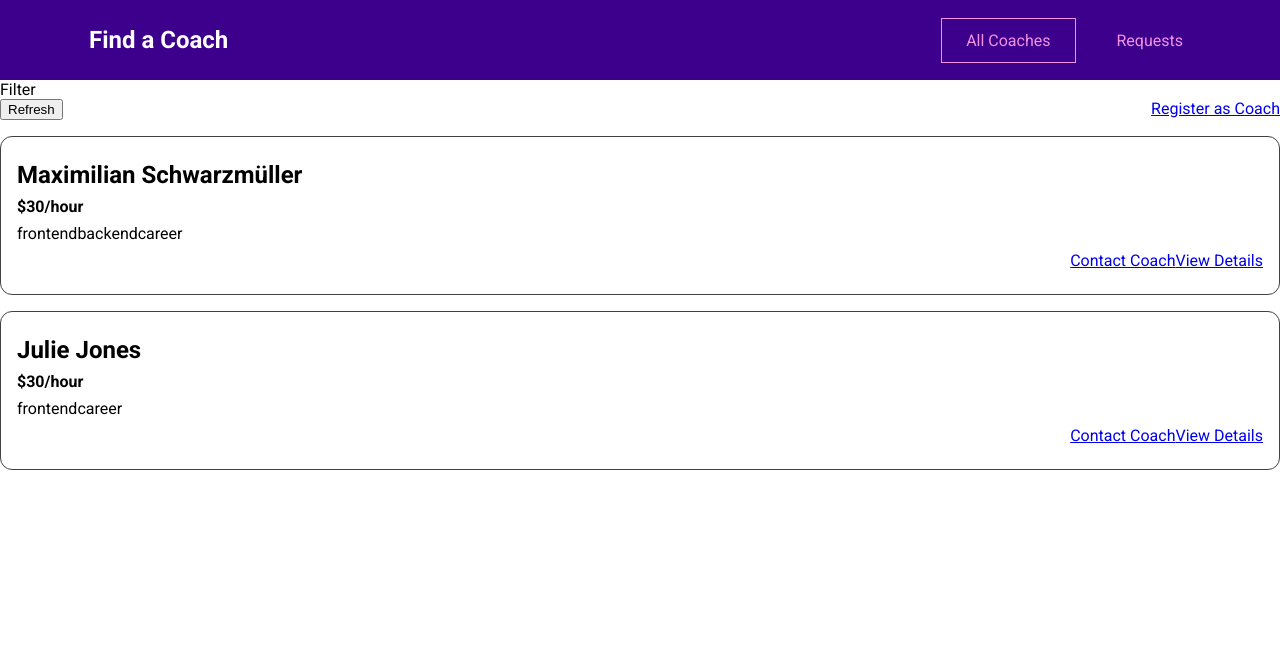
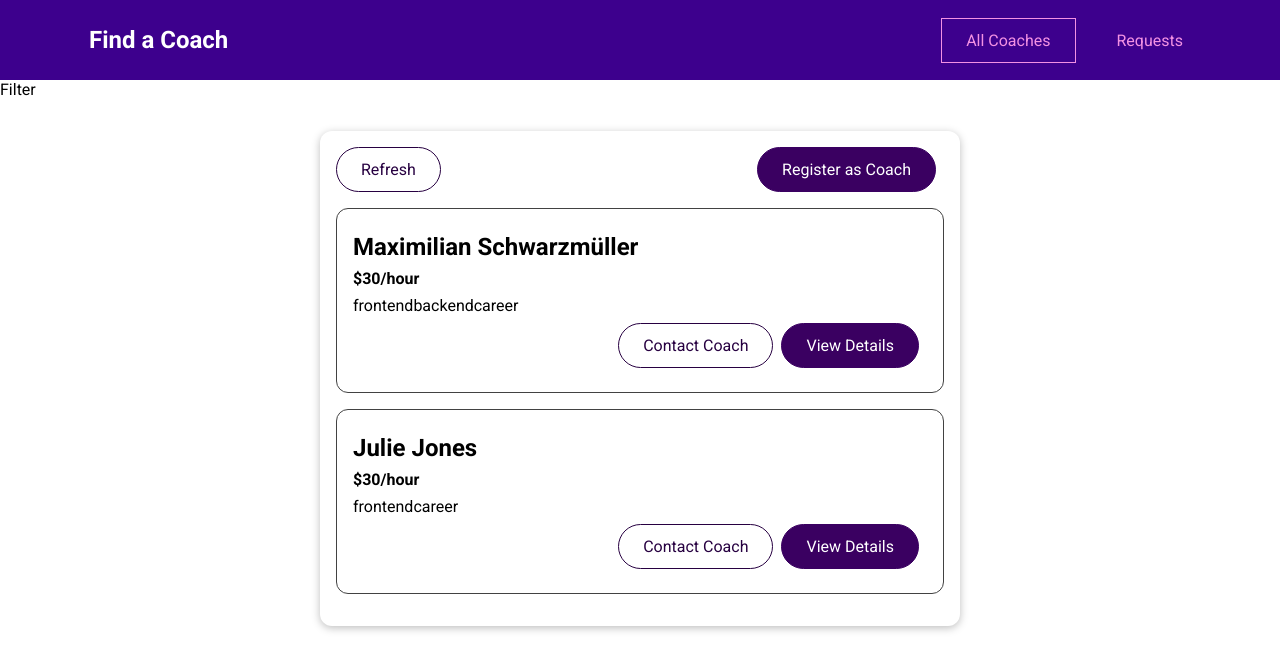
Before and after one commit to Mohand-Abdelkader/Find-Coach-Vue, a Vue app: page /coaches in a window 1280 px wide. Shown: the top 670 px of the page. Built offline with nearby package versions, Linux system fonts and the light colour scheme.

Commit message:
base button and base card

```diff
--- a/src/main.js
+++ b/src/main.js
@@ -2,7 +2,12 @@ import { createApp } from "vue";
 import router from "./router";
 import App from "./App.vue";
 import store from "./store";
+import BaseCardVue from "./pages/ui/BaseCard.vue";
+import BaseButtonVue from "./pages/ui/BaseButton.vue";
+
 const app = createApp(App);
 app.use(router);
 app.use(store);
+app.component("base-card", BaseCardVue);
+app.component("base-button", BaseButtonVue);
 app.mount("#app");
--- a/src/pages/coaches/CoachesList.vue
+++ b/src/pages/coaches/CoachesList.vue
@@ -1,9 +1,10 @@
 <template>
   <section>Filter</section>
   <section>
+    <base-card>
       <div class="controls">
-      <button>Refresh</button>
-      <router-link to="/register">Register as Coach</router-link>
+        <base-button mode="outline">Refresh</base-button>
+        <base-button link to="/register">Register as Coach</base-button>
       </div>
       <ul v-if="hasCoaches">
         <coach-item
@@ -17,13 +18,16 @@
         ></coach-item>
       </ul>
       <h2 v-else>There is No Coaches found</h2>
+    </base-card>
   </section>
 </template>
 
 <script>
 import CoachItem from "../components/coaches/CoachItem.vue";
+import BaseButton from "../ui/BaseButton.vue";
+import BaseCard from "../ui/BaseCard.vue";
 export default {
-  components: { CoachItem },
+  components: { CoachItem, BaseCard, BaseButton },
   computed: {
     filterCoaches() {
       return this.$store.getters["coaches/coaches"];
--- a/src/pages/components/coaches/CoachItem.vue
+++ b/src/pages/components/coaches/CoachItem.vue
@@ -8,14 +8,18 @@
       </span>
     </div>
     <div class="actions">
-      <router-link :to="contactCoachLink">Contact Coach</router-link>
-      <router-link :to="detailsCoachLink"> View Details</router-link>
+      <base-button mode="outline" link :to="contactCoachLink"
+        >Contact Coach</base-button
+      >
+      <base-button link :to="detailsCoachLink"> View Details</base-button>
     </div>
   </li>
 </template>
 
 <script>
+import BaseButton from "@/pages/ui/BaseButton.vue";
 export default {
+  components: { BaseButton },
   props: ["id", "firstName", "lastName", "rate", "areas"],
   computed: {
     fullName() {
@@ -25,7 +29,7 @@ export default {
       return this.$route.path + "/" + this.id + "/" + "contact";
     },
     detailsCoachLink() {
-      return this.$route.params + "/" + this.id;
+      return this.$route.path + "/" + this.id;
     },
   },
 };
--- /dev/null
+++ b/src/pages/ui/BaseButton.vue
@@ -0,0 +1,73 @@
+<template>
+  <button v-if="!link" :class="mode">
+    <slot></slot>
+  </button>
+  <router-link v-else :to="to" :class="mode">
+    <slot></slot>
+  </router-link>
+</template>
+
+<script>
+export default {
+  props: {
+    mode: {
+      type: String,
+      required: false,
+      default: null,
+    },
+    link: {
+      type: Boolean,
+      required: false,
+      default: null,
+    },
+    to: {
+      type: String,
+      required: false,
+      default: null,
+    },
+  },
+};
+</script>
+
+<style scoped>
+button,
+a {
+  text-decoration: none;
+  padding: 0.75rem 1.5rem;
+  font: inherit;
+  background-color: #3a0061;
+  border: 1px solid #3a0061;
+  color: white;
+  cursor: pointer;
+  border-radius: 30px;
+  margin-right: 0.5rem;
+  display: inline-block;
+}
+
+a:hover,
+a:active,
+button:hover,
+button:active {
+  background-color: #270041;
+  border-color: #270041;
+}
+
+.flat {
+  background-color: transparent;
+  color: #3a0061;
+  border: none;
+}
+
+.outline {
+  background-color: transparent;
+  border-color: #270041;
+  color: #270041;
+}
+
+.flat:hover,
+.flat:active,
+.outline:hover,
+.outline:active {
+  background-color: #edd2ff;
+}
+</style>
--- /dev/null
+++ b/src/pages/ui/BaseCard.vue
@@ -0,0 +1,15 @@
+<template>
+  <div class="card">
+    <slot></slot>
+  </div>
+</template>
+
+<style scoped>
+.card {
+  border-radius: 12px;
+  box-shadow: 0 2px 8px rgba(0, 0, 0, 0.26);
+  padding: 1rem;
+  margin: 2rem auto;
+  max-width: 40rem;
+}
+</style>
```
Lines whose indentation alone changed are shown as unchanged.
